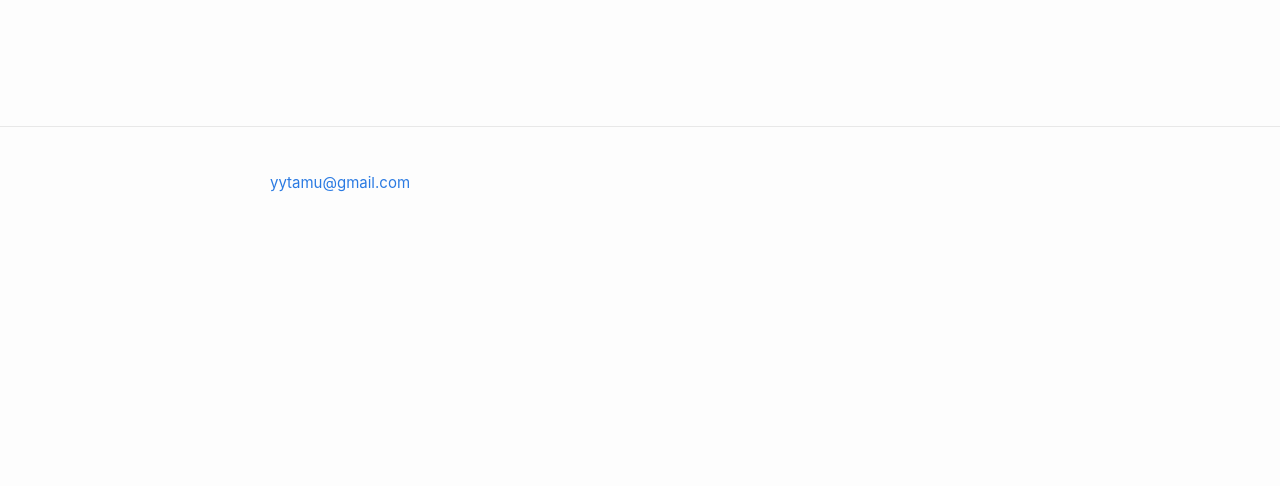
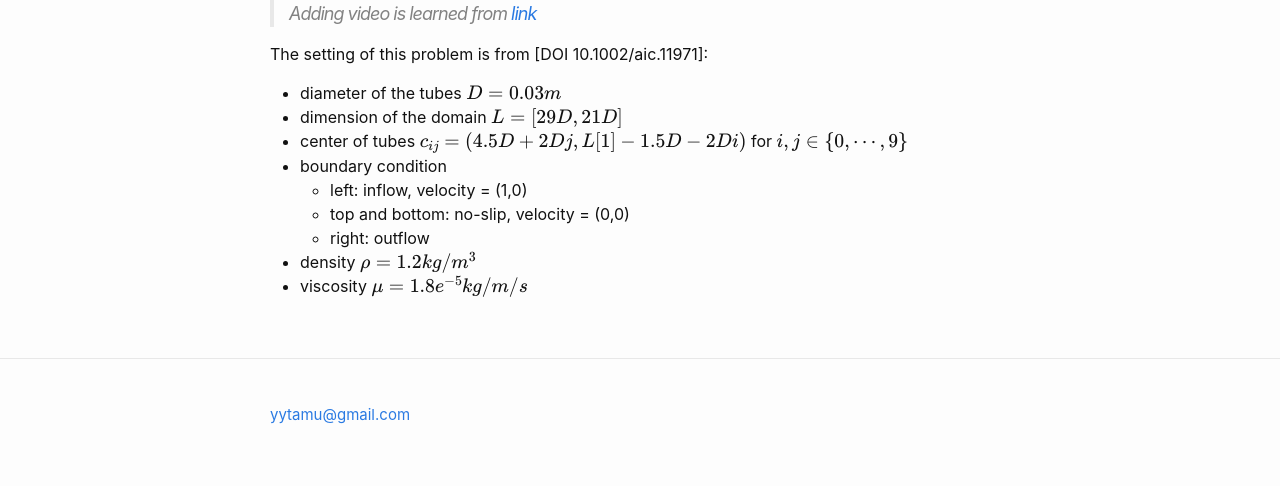
Before and after one commit to YongYang86/yongyang86.github.io, a Jekyll site: the page built from _posts/2018-09-12-tube-tank.md, in a window 1280 px wide. Shown: the part 646-1132 px from the top of the page. Built offline with Jekyll 4.4.1, drawn with Linux system fonts in a browser that asks for light colours; formulas are drawn with MathJax 3; before the commit the page ends 900 px from its top, so only the background shows below that.

Commit message:
add setting of tube bank problem

```diff
--- a/_posts/2018-09-12-tube-tank.md
+++ b/_posts/2018-09-12-tube-tank.md
@@ -2,7 +2,21 @@
 layout: post
 title:  "Flow over tube bank"
 date:   2018-09-11
-categories: python, FEM, NSE, rans2p
+categories: FEM NSE rans2p
 mathjax: true
 ---
 {% include youtube.html id="neNRQyANhLM" %}
+
+>Adding video is learned from [link](http://sebrink.de/Youtube-Jekyll-Include/)
+
+
+The setting of this problem is from [DOI 10.1002/aic.11971]:
++ diameter of the tubes $$D=0.03m$$
++ dimension of the domain $$L = [29D, 21D]$$
++ center of tubes $$c_{ij}=(4.5D+2Dj, L[1]-1.5D-2Di)$$ for $$i,j\in\{0,\cdots,9\}$$
++ boundary condition
+    + left: inflow, velocity = (1,0)
+    + top and bottom: no-slip, velocity = (0,0)
+    + right: outflow
++ density  $$\rho = 1.2 kg/m^3$$
++ viscosity $$\mu = 1.8e^{-5}kg/m/s$$
```
Also changed, not shown: 2 other files.
